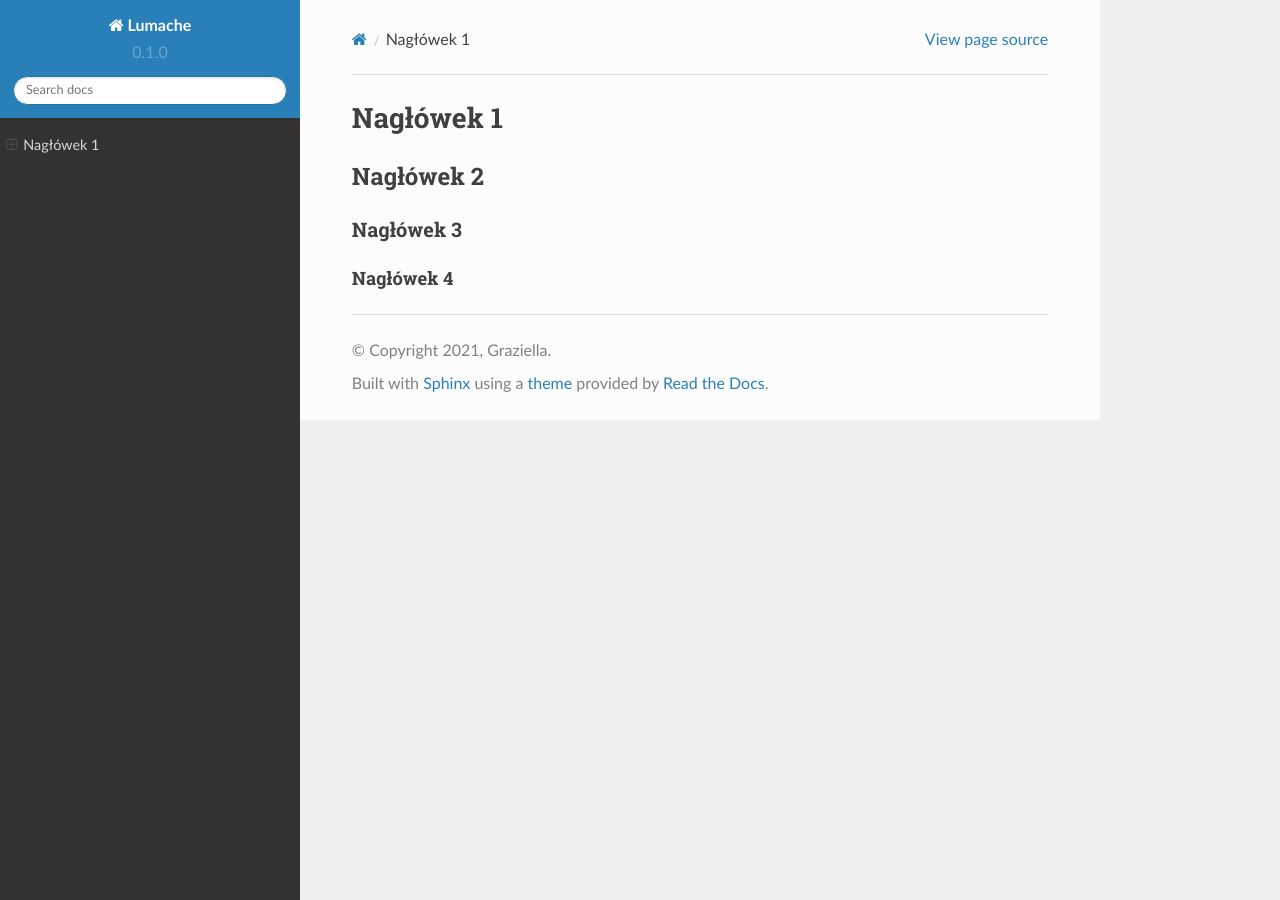
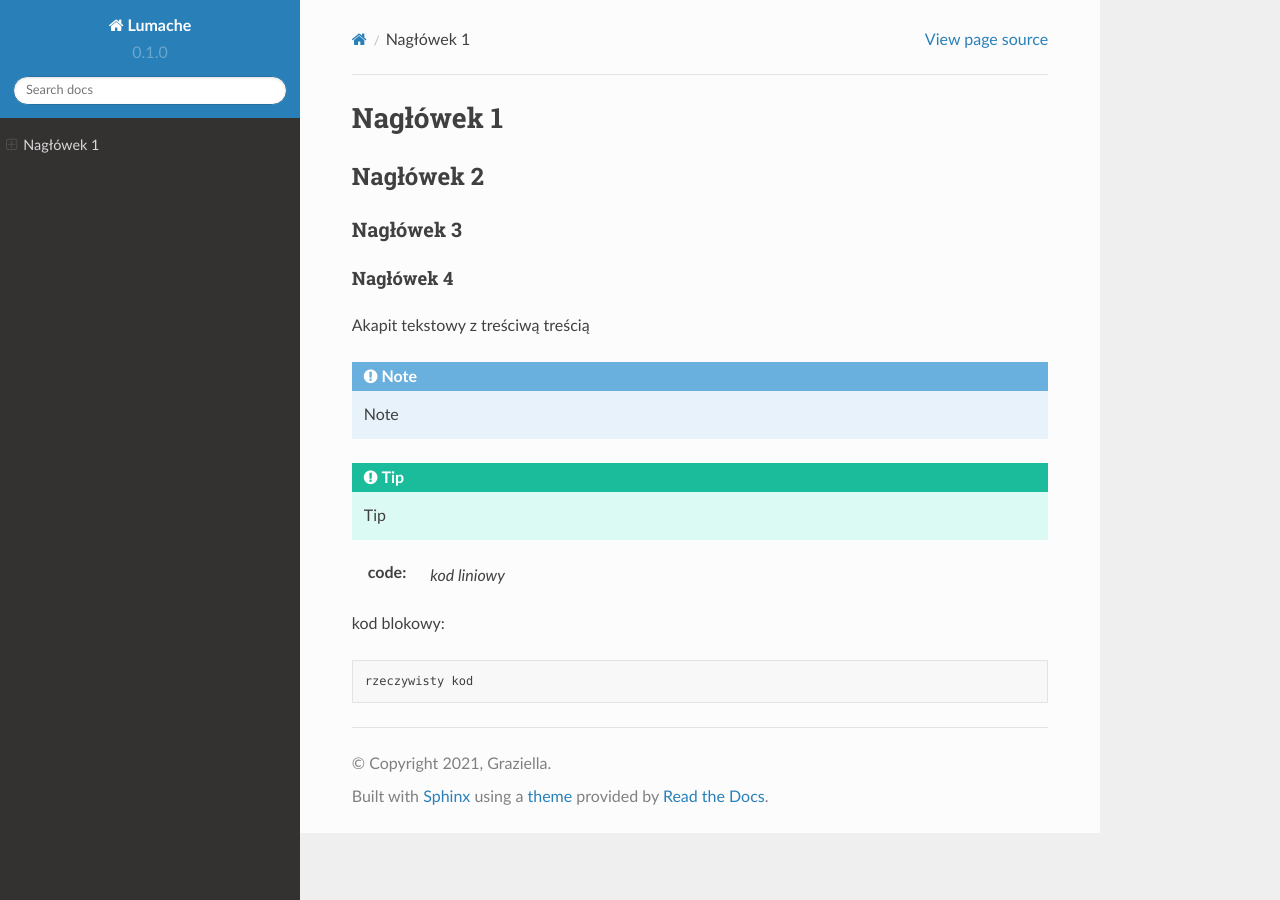
Before and after one commit to bepti14/zse-4tpfk-rtd, a Sphinx documentation site: the page built from docs/source/index.rst, in a window 1280 px wide. Built offline with Sphinx 7.4.7 and the Read the Docs theme 2.0.0, drawn with Linux system fonts in a browser that asks for light colours.

Commit message:
Update index.rst

```diff
--- a/docs/source/index.rst
+++ b/docs/source/index.rst
@@ -9,3 +9,15 @@ Nagłówek 3
 
 Nagłówek 4
 ----------
+
+Akapit tekstowy z treściwą treścią
+
+.. note:: Note
+
+.. tip:: Tip
+
+:code: `kod liniowy`
+
+kod blokowy::
+
+  rzeczywisty kod
```
